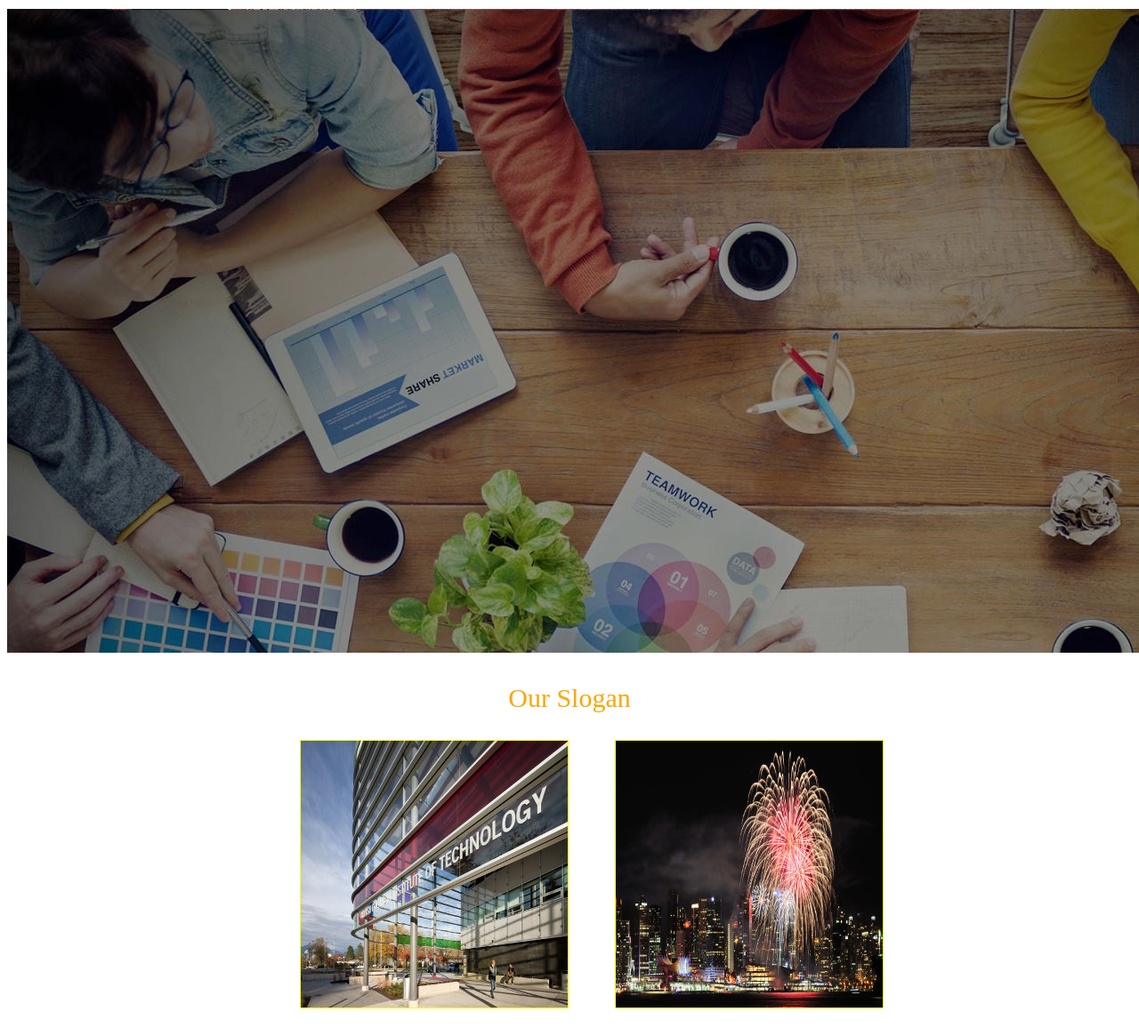
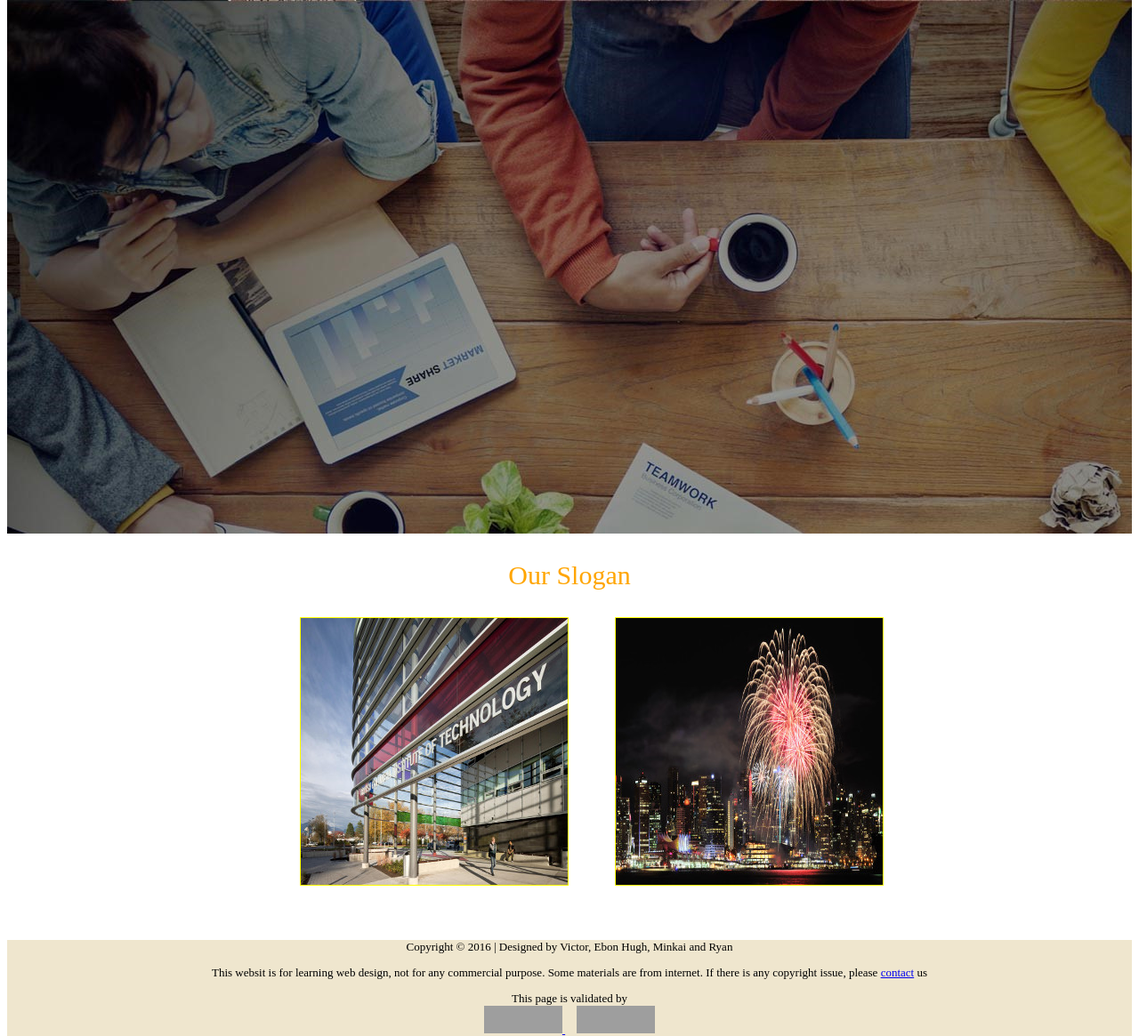
Before and after one commit to ryanhhtan/G12, a PHP site: page / in a window 1280 px wide; the page is wider, and only the part inside the window is pictured. Shown: the part 108-1273 px from the top of that part at 89% size. Run offline with PHP 8.4, Linux system fonts and the light colour scheme; grey boxes are pictures that could not be loaded.

Commit message:
change index banner to background

```diff
--- a/index.html
+++ b/index.html
@@ -20,7 +20,7 @@
 
 		<!--conten-->
         <div id="picture">
-        <img src="images/bannerhome.jpg" alt="banner">
+        <!--<img src="images/bannerhome.jpg" alt="banner">-->
         </div>
 		<div id="content">
 			<div id="slogan"><p>Our Slogan</p></div>
--- a/style/homepage.css
+++ b/style/homepage.css
@@ -75,3 +75,10 @@
 	height: 500px;
 	overflow: auto;
 }
+
+#picture {
+    width: 100%;
+    height: 600px;
+    background-image: url(../images/bannerhome.jpg);
+    background-repeat: no-repeat;
+}
```
